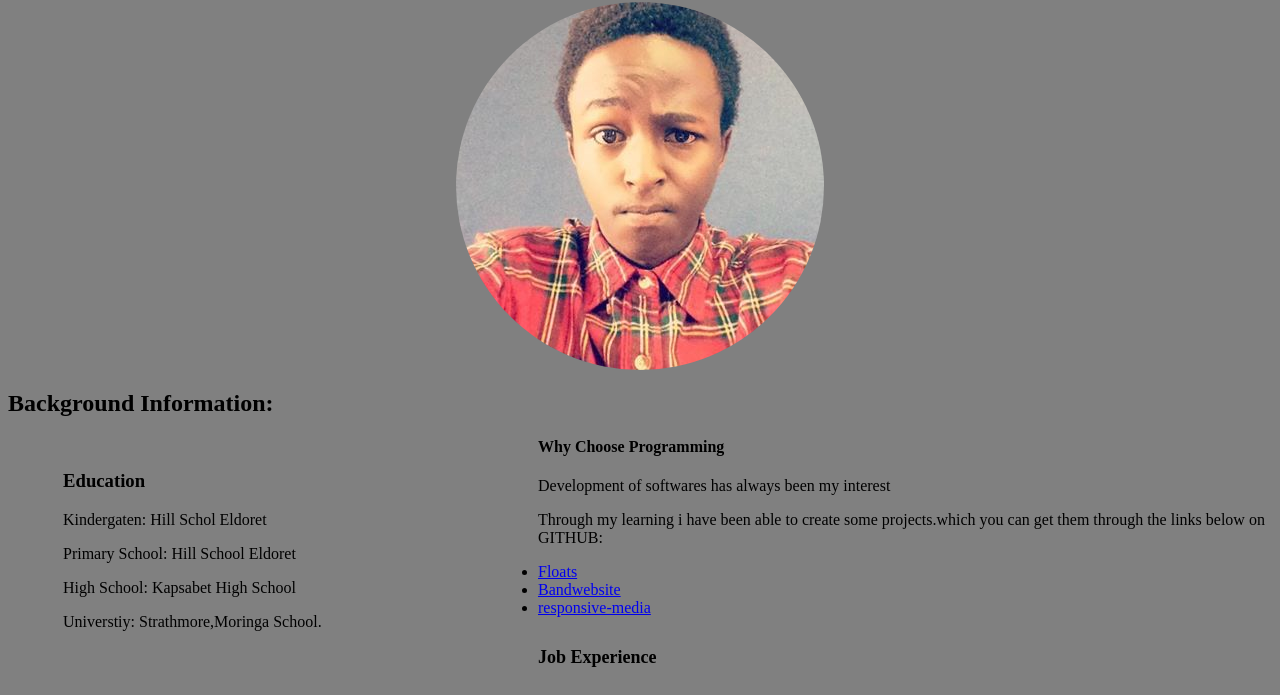
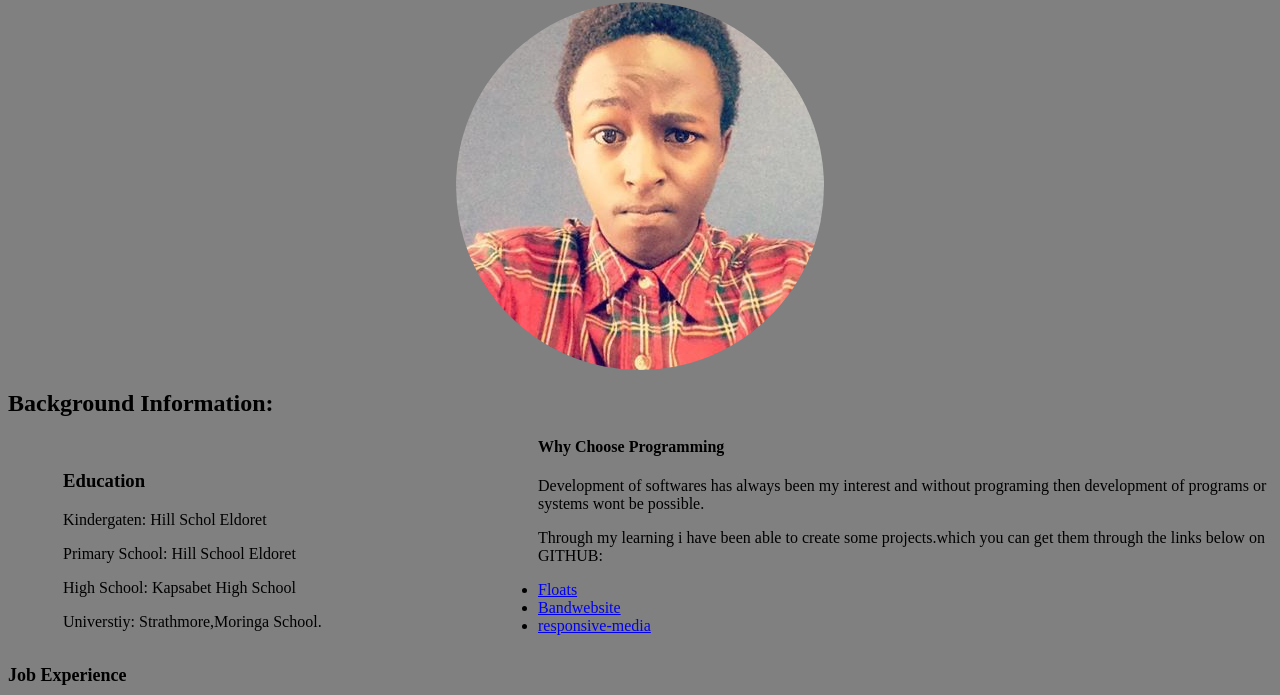
Before and after one commit to markdan58/danmark-portfolio, a plain HTML site: page index.html in a window 1280 px wide. Shown: the part 78-773 px from the top of the page. Drawn offline with Linux system fonts and the light colour scheme.

Commit message:
Adding content to why choose programing

```diff
--- a/index.html
+++ b/index.html
@@ -20,7 +20,7 @@
     </p>
     </div>
         <h4>Why Choose Programming</h4>
-        <p>Development of softwares has always been my interest</p>
+        <p>Development of softwares has always been my interest and without programing then development of programs or systems wont be possible.</p>
         <p>Through my learning i have been able to create some projects.which you can get them through the links below on GITHUB:
             <ul>
                 <li><a href="https://markdan58.github.io/floats/">Floats</a></li>
```
